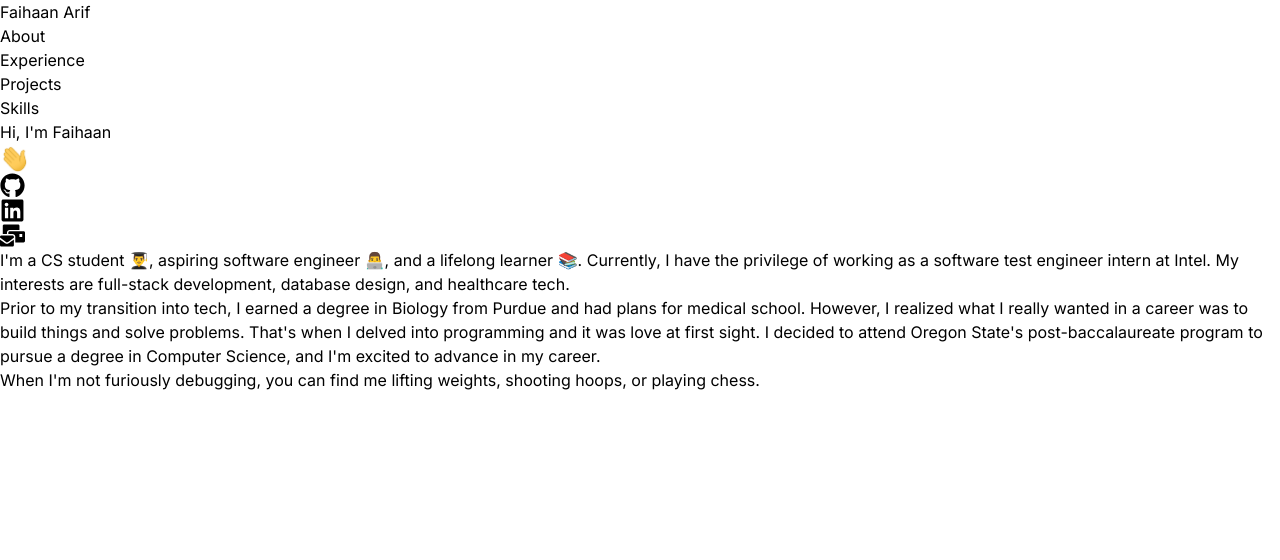
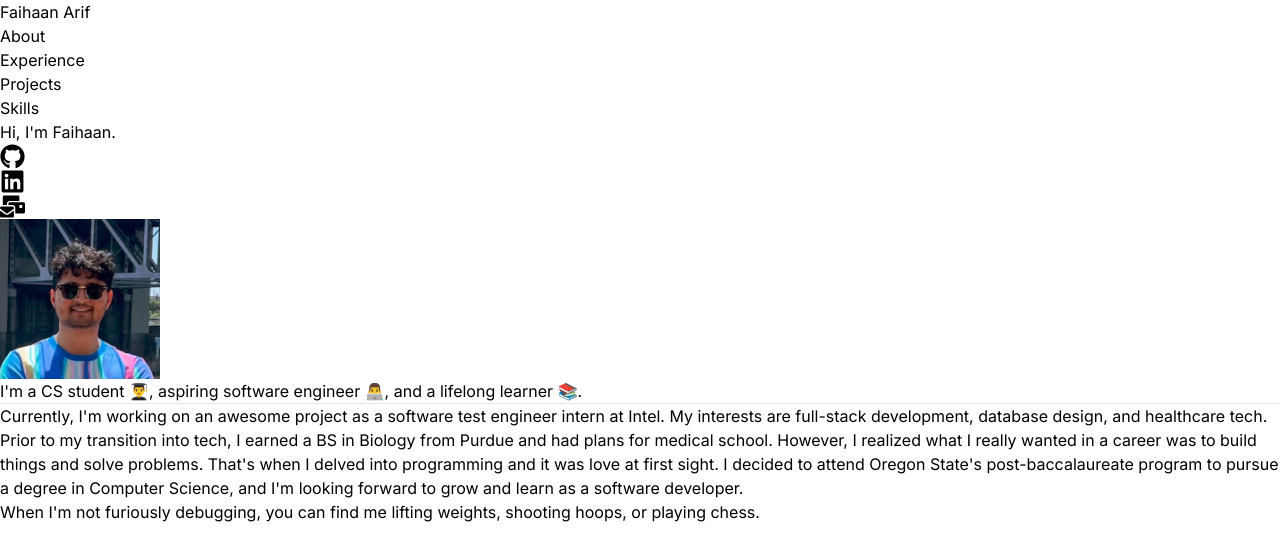
Before and after one commit to farif1234/portfolio-new, a Next.js app: page / in a window 1280 px wide. Shown: the top 560 px of the page. Built offline with nearby package versions, Linux system fonts and the light colour scheme.

Commit message:
Add image to main page

```diff
--- a/src/app/page.js
+++ b/src/app/page.js
@@ -5,16 +5,17 @@ export default function Home() {
     const link =
         "text-black hover:text-blue-500 hover:scale-125 duration-200 cursor-pointer";
     return (
-        <div className=" ">
-            <div className="prose  lg:prose-lg mx-auto max-w-3xl p-2">
-                <h3 className="flex flex-row justify-between items-center">
+        <div className="mt-4 ">
+            <div className="prose  lg:prose-lg mx-auto max-w-3xl p-2 prose-img:p-0 prose-img:m-0 prose-hr:mt-0 prose-hr:mb-5">
+                <h1 className="flex flex-row justify-between items-center">
                     <span>
-                        Hi, I'm Faihaan
-                        <img
+                        Hi, I'm{" "}
+                        <span className=" text-blue-600 ">Faihaan.</span>
+                        {/* <img
                             src="/Hi.gif"
                             width="30px"
                             className="inline-block ml-3"
-                        ></img>
+                        ></img> */}
                     </span>
 
                     <div className="flex w-1/3  justify-around  px-5   ">
@@ -31,34 +32,32 @@ export default function Home() {
                             <FaMailBulk className={link} size={25} />
                         </a>
                     </div>
-                </h3>
-                {/* <Image
-                    src="/me.jpg"
-                    width={300}
-                    height={500}
-                    className="scale-75"
-                /> */}
+                </h1>
+                <div className="flex  justify-center">
+                    <img
+                        src="/me-zoomed.jpg"
+                        height={160}
+                        width={160}
+                        className=" inline-block rounded-full prose prose-not hover:shadow-2xl hover:shadow-gray-500 duration-200 hover:scale-105"
+                    />
+                </div>
+                <p className="lead pt-7 text-center">
+                    I'm a CS student 👨‍🎓, aspiring software engineer 👨‍💻, and a
+                    lifelong learner 📚.{" "}
+                </p>
+                <hr></hr>
                 <p className="">
-                    I'm a CS student 👨‍🎓, aspiring software engineer 👨‍💻, and a
-                    lifelong learner 📚. Currently, I have the privilege of
-                    working as a software test engineer intern at{" "}
-                    <span className=" ">Intel</span>. My interests are
-                    full-stack development, database design, and healthcare
-                    tech.
+                    Currently, I'm working on an awesome project as a software
+                    test engineer intern at{" "}
+                    <span className=" text-blue-600 font-bold">Intel</span>. My
+                    interests are full-stack development, database design, and
+                    healthcare tech.
                 </p>
-                {/* <p>
-                    Currently, I have the privilege of working as a software
-                    test engineer intern at Intel. My interests are full-stack
-                    development, database design, and healthcare tech.
-                </p> */}
                 <p>
-                    Prior to my transition into tech, I earned a degree in
-                    Biology from{" "}
-                    <span className=" text-yellow-400 font-semibold ">
-                        Purdue
-                    </span>{" "}
-                    and had plans for medical school. However, I realized what I
-                    really wanted in a career was to
+                    Prior to my transition into tech, I earned a BS in Biology
+                    from <span className=" ">Purdue</span> and had plans for
+                    medical school. However, I realized what I really wanted in
+                    a career was to
                     <span className="font-bold"> build things</span> and{" "}
                     <span className="font-bold">solve problems</span>. That's
                     when I delved into programming and it was love at first
@@ -67,7 +66,8 @@ export default function Home() {
                         Oregon State
                     </span>
                     's post-baccalaureate program to pursue a degree in Computer
-                    Science, and I'm excited to advance in my career.
+                    Science, and I'm looking forward to grow and learn as a
+                    software developer.
                 </p>
                 <p>
                     When I'm not furiously debugging, you can find me lifting
```
Also changed, not shown: public/me-zoomed.jpg (added).
